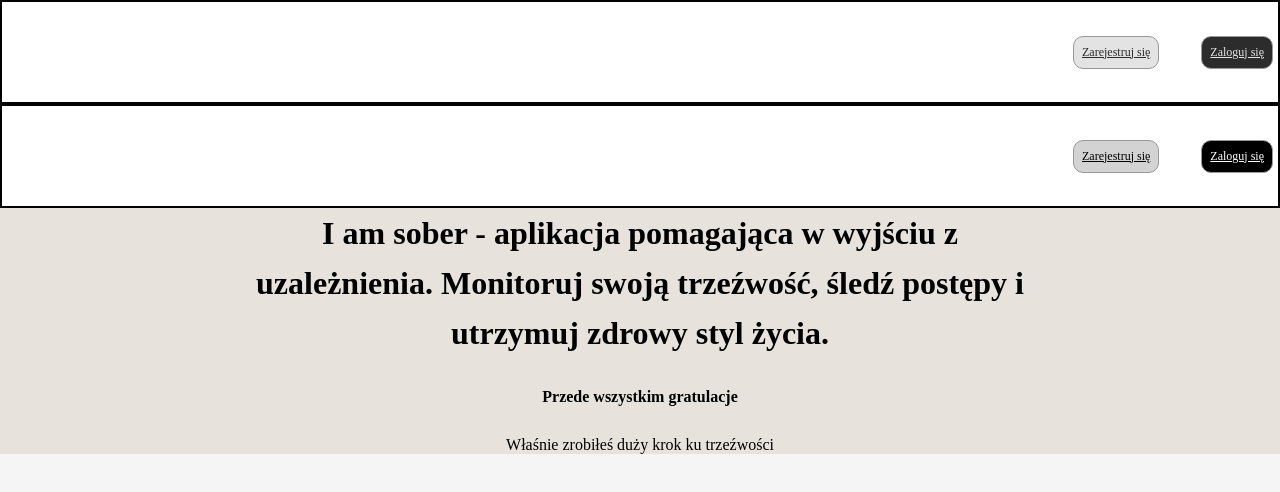
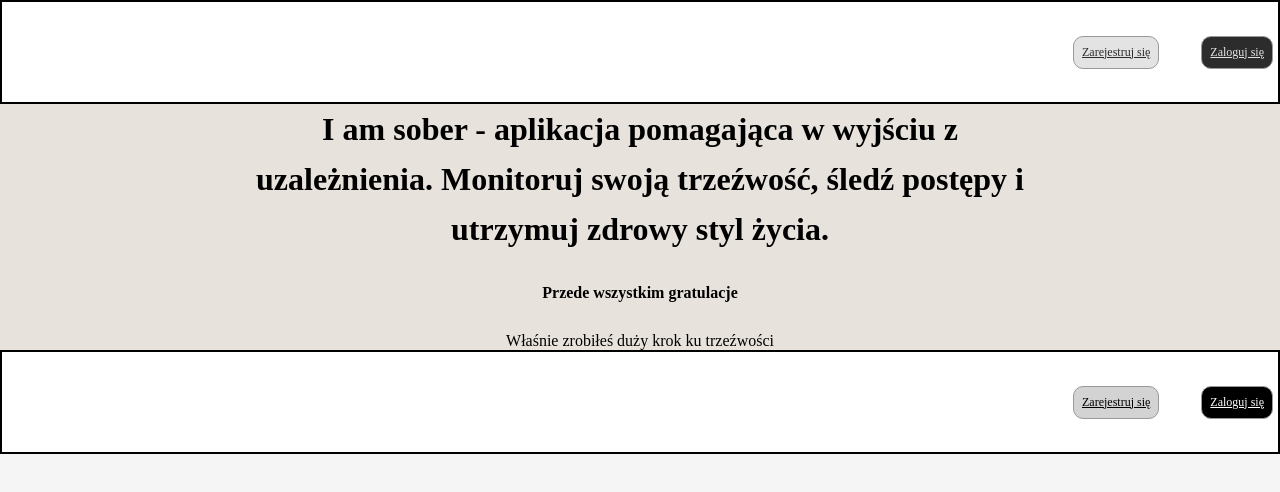
Before and after one commit to RadekPalka/react-i-am-sober, a React (Vite) app: page / in a window 1280 px wide. Shown: the top 492 px of the page. Built offline with nearby package versions, Linux system fonts and the light colour scheme.

Commit message:
style: move StyledNav lower

```diff
--- a/src/components/Main.tsx
+++ b/src/components/Main.tsx
@@ -12,6 +12,7 @@ const StyledMain = styled.main`
 export const Main: React.FC = () => {
 	return (
 		<StyledMain>
+			<HeaderContent />
 			<StyledNav>
 				<StyledUl>
 					<StyledLi $color='black' $background='#d3d3d3'>
@@ -22,7 +23,6 @@ export const Main: React.FC = () => {
 					</StyledLi>
 				</StyledUl>
 			</StyledNav>
-			<HeaderContent />
 		</StyledMain>
 	);
 };
```
